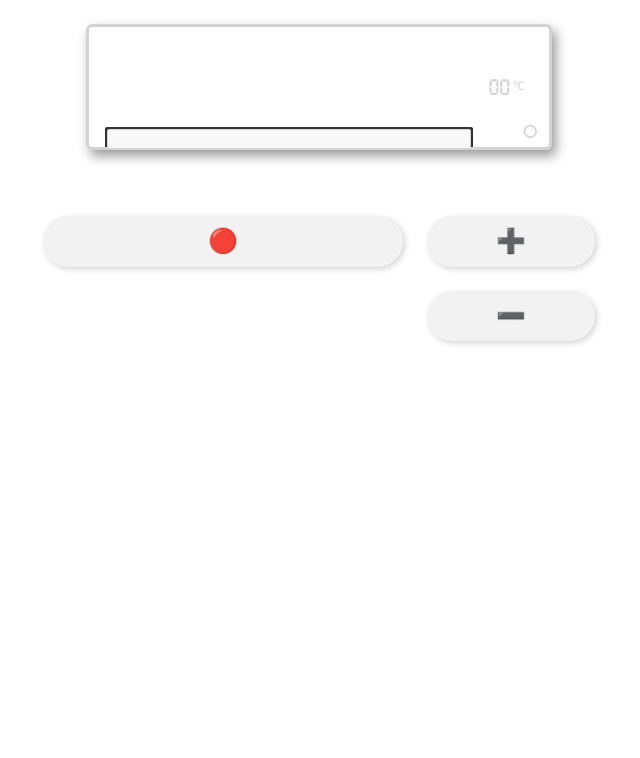
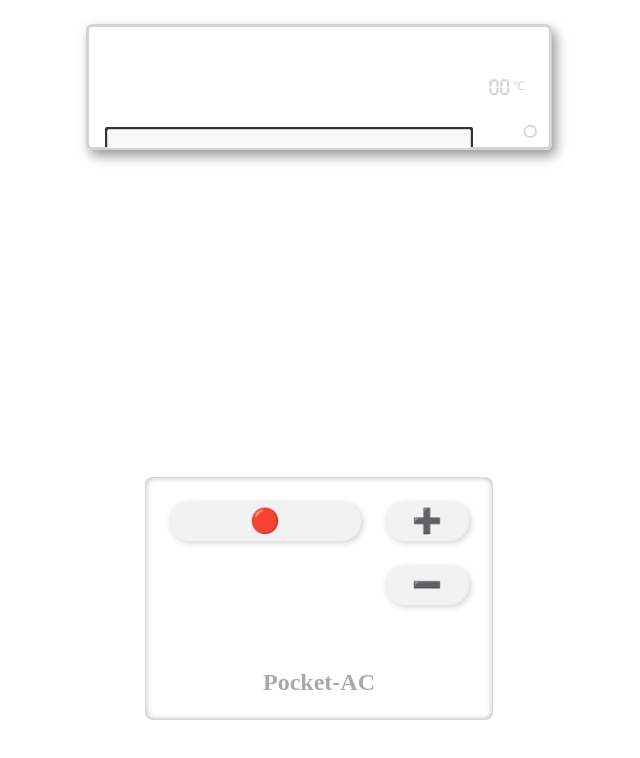
Before and after one commit to icicleling/poke-air-conditioner, a React (Create React App) app: page / in a window 1280 px wide. Shown: the top 758 px of the page, without its empty margins (321-961 px from the left). Built offline with nearby package versions, Linux system fonts and the light colour scheme.

Commit message:
Beautify style

```diff
--- a/src/App.tsx
+++ b/src/App.tsx
@@ -57,6 +57,7 @@ function App() {
   };
 
   useEffect(() => {
+    if (audioContextRef.current) return;
     const audioContext = new (window.AudioContext ||
       window.webkitAudioContext)();
 
@@ -85,11 +86,14 @@ function App() {
         </AirOutlet>
       </AirConditioner>
 
-      <ButtonGroup>
-        <PowerButton onClick={toggleOpen}>🔴</PowerButton>
-        <AddButton onClick={add}>➕</AddButton>
-        <MinusButton onClick={minus}>➖</MinusButton>
-      </ButtonGroup>
+      <Controller>
+        <ButtonGroup>
+          <PowerButton onClick={toggleOpen}>🔴</PowerButton>
+          <AddButton onClick={add}>➕</AddButton>
+          <MinusButton onClick={minus}>➖</MinusButton>
+        </ButtonGroup>
+        <Brand>Pocket-AC</Brand>
+      </Controller>
     </Root>
   );
 }
@@ -116,14 +120,30 @@ const AirConditioner = styled.div`
   box-shadow: 4px 6px 12px #808080cc;
 `;
 
+const Controller = styled.div`
+  padding: 24px;
+  margin: 0 auto;
+  position: fixed;
+  bottom: 5em;
+  left: 0;
+  right: 0;
+  max-width: 300px;
+  box-shadow: inset 0px 0px 6px darkgrey;
+  border-radius: 8px;
+`;
+
+const Brand = styled.div`
+  font-size: 24px;
+  font-weight: 600;
+  text-align: center;
+  color: darkgray;
+`;
+
 const ButtonGroup = styled.div`
   display: grid;
   grid-template-columns: 1fr 1fr 1fr;
   grid-template-rows: 1fr 1fr 1fr;
-  height: 200px;
   gap: 24px;
-  padding: 42px 24px 0;
-  margin: 0 auto;
 `;
 
 const Temperature = styled.div<{ disabled: boolean }>`
--- a/src/components/UI/Button.tsx
+++ b/src/components/UI/Button.tsx
@@ -11,6 +11,7 @@ const Button = styled.button`
   outline: none;
   box-shadow: 2px 2px 6px lightgray;
   user-select: none;
+  padding: 6px 0;
 
   &:active {
     box-shadow: inset 2px 2px 6px lightgray;
```
